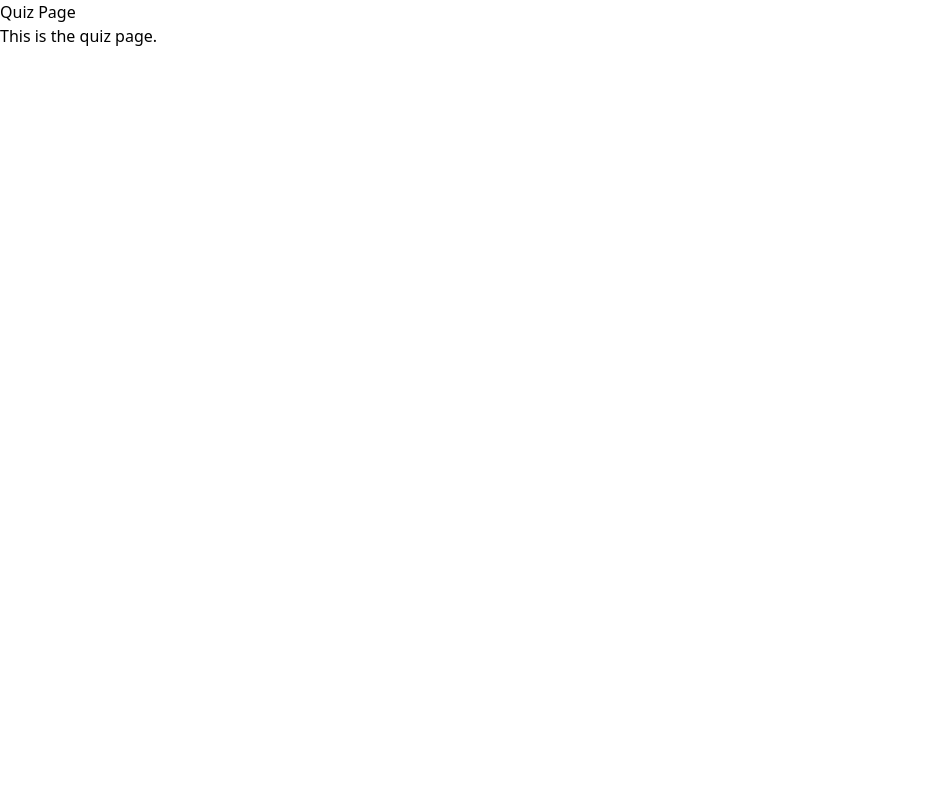
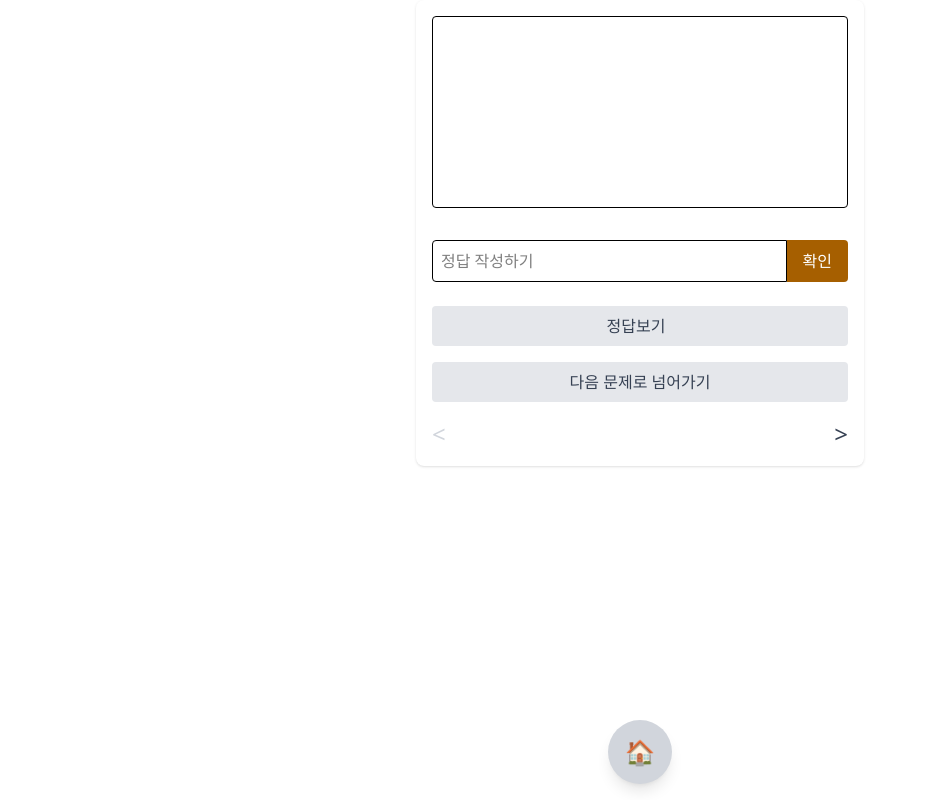
Before and after one commit to kdt-ful-class-three-group/poop, a React (Vite) app in the folder client/: page /Quiz in a window 1280 px wide. Shown: the whole page, without its empty margins (0-926 px from the left). Built offline with nearby package versions, Linux system fonts and the light colour scheme.

Commit message:
Nav 만듦

```diff
--- a/client/src/commonComponents/Menu.jsx
+++ b/client/src/commonComponents/Menu.jsx
@@ -6,23 +6,23 @@ const Menu = () => {
   const navigate = useNavigate();
 
   return (
-    <div className="flex justify-center items-center h-screen">
-      <div className="flex gap-4">
+    <div className="flex justify-center items-start h-screen pt-15">
+      <div className="flex gap-8">
         <button
           onClick={() => navigate("/quiz")}
-          className="px-4 py-2 bg-gray-200 hover:bg-gray-300 rounded-md shadow"
+          className="px-7 py-3 bg-gray-200 hover:bg-gray-300 rounded-md shadow"
         >
           퀴즈
         </button>
         <button
-          onClick={() => navigate("/knowledge")}
-          className="px-4 py-2 bg-gray-200 hover:bg-gray-300 rounded-md shadow"
+          onClick={() => navigate("/knowledgeHorror")}
+          className="px-7 py-3 bg-gray-200 hover:bg-gray-300 rounded-md shadow"
         >
           상식
         </button>
         <button
-          onClick={() => navigate("/horror")}
-          className="px-4 py-2 bg-gray-200 hover:bg-gray-300 rounded-md shadow"
+          onClick={() => navigate("/knowledgeHorror")}
+          className="px-7 py-3 bg-gray-200 hover:bg-gray-300 rounded-md shadow"
         >
           괴담
         </button>
--- a/client/src/commonComponents/Nav.jsx
+++ b/client/src/commonComponents/Nav.jsx
@@ -1,5 +1,99 @@
+import { useState, useEffect } from 'react';
+import { useNavigate } from 'react-router-dom';
+
 function Nav() {
+  const [isMenuOpen, setIsMenuOpen] = useState(false);
+  const [isLoggedIn, setIsLoggedIn] = useState(false);
+  const [animationState, setAnimationState] = useState('closed');
+  const navigate = useNavigate();
 
+  // 메뉴 열기 함수
+  const openMenu = () => {
+    setIsMenuOpen(true);
+    setAnimationState('opening');
+
+    // 애니메이션 완료 후 상태 업데이트
+    setTimeout(() => {
+      setAnimationState('open');
+    }, 300);
+  };
+
+  // 메뉴 닫기 함수 - 즉시 닫히도록 수정
+  const closeMenu = () => {
+    setIsMenuOpen(false);
+    setAnimationState('closed');
+  };
+
+  // 페이지 이동 함수
+  const navigateTo = (path) => {
+    closeMenu();
+    navigate(path);
+  };
+
+  // 로그인 또는 마이페이지 이동
+  const handleLoginClick = () => {
+    if (isLoggedIn) {
+      navigateTo('/mypage');
+    } else {
+      navigateTo('/login');
+    }
+  };
+
+  // 메뉴 아이템 정의 - 퀴즈 항목 제거
+  const menuItems = [
+    { id: 1, name: '유머', position: 'left-8 bottom-2', onClick: () => navigateTo('/Quiz'), icon: "🤣" },
+    { id: 2, name: '커뮤니티', position: 'left-44 bottom-25', onClick: () => navigateTo('/community'), icon: "💬" },
+    { id: 3, name: '메뉴 접기', position: 'right-43 bottom-2', onClick: closeMenu, icon: "🚪" },
+    { id: 4, name: isLoggedIn ? '마이페이지' : '로그인', position: 'right-8 bottom-2', onClick: handleLoginClick, icon: "👤" },
+  ];
+
+  return (
+    <div className="relative">
+      {/* 홈버튼 및 방사형 메뉴 */}
+      <div className="fixed bottom-0 left-0 w-full">
+        {/* 방사형 메뉴 */}
+        {isMenuOpen && (
+          <div
+            className={`absolute bottom-0 left-0 right-0 h-48 bg-gray-200 rounded-t-full
+                      transition-all duration-300 ease-in-out origin-bottom-left
+                      ${animationState === 'opening' ? 'scale-x-100' : ''}
+                      ${animationState === 'open' ? 'scale-x-100' : ''}`}
+            style={{ transformOrigin: 'bottom left' }}
+          >
+            <div className="relative w-full h-full">
+              {menuItems.map((item) => (
+                <div
+                  key={item.id}
+                  className={`absolute ${item.position} flex flex-col items-center cursor-pointer
+                            transition-opacity duration-300
+                            ${animationState === 'open' ? 'opacity-100' : 'opacity-0'}
+                            transition-delay-100`}
+                  onClick={item.onClick}
+                >
+                  <div className="flex items-center justify-center w-12 h-12 bg-gray-400 rounded-full text-white shadow-md">
+                    {item.icon || item.id}
+                  </div>
+                  <div className="mt-1 text-xs font-medium">{item.name}</div>
+                </div>
+              ))}
+            </div>
+          </div>
+        )}
+
+        {/* 홈버튼 */}
+        {!isMenuOpen && (
+          <div className="flex justify-center pb-4 pt-2">
+            <button
+              onClick={openMenu}
+              className="flex items-center justify-center w-16 h-16 bg-gray-300 rounded-full focus:outline-none shadow-lg hover:bg-gray-500 transition-colors"
+            >
+              <span className="text-2xl">🏠</span>
+            </button>
+          </div>
+        )}
+      </div>
+    </div>
+  );
 }
 
 export default Nav;
--- a/client/src/pages/Home.jsx
+++ b/client/src/pages/Home.jsx
@@ -1,15 +1,14 @@
-import Menu from '../commonComponents/menu';
+import Menu from '../commonComponents/Menu.jsx';
 
 
 function Home() {
-  const handleMenuSelect = (menu) => {
-    console.log(`선택된 메뉴: ${menu}`);
-  }
+
     return (
         <div>
-            <Menu onSelect={handleMenuSelect} />
+            <Menu />
             <h1 className="text-cyan-400">Home</h1>
             <p>This is the Home page.</p>
+
         </div>
     );
 }
--- a/client/src/pages/Quiz.jsx
+++ b/client/src/pages/Quiz.jsx
@@ -1,12 +1,166 @@
-import Menu from '../commonComponents/Menu.jsx';
+import { useState, useEffect } from 'react';
 
-function Quiz() {
-    return (
-        <div>
-            <h1>Quiz Page</h1>
-            <p>This is the quiz page.</p>
+const Quiz = () => {
+  const [questions, setQuestions] = useState([]);
+  const [currentIndex, setCurrentIndex] = useState(0);
+  const [userAnswer, setUserAnswer] = useState('');
+  const [feedback, setFeedback] = useState('');
+  const [showAnswer, setShowAnswer] = useState(false);
+  const [loading, setLoading] = useState(true);
+
+  // 문제 데이터 가져오기
+  useEffect(() => {
+    const fetchQuestions = async () => {
+      try {
+        // 실제 환경에서는 API 호출로 대체
+        // const response = await fetch('/database/seed.js');
+        // const data = await response.json();
+
+        const shuffled = [...data].sort(() => Math.random() - 0.5); // 문제 섞기
+        setQuestions(shuffled);
+        setLoading(false);
+        } catch (error) {
+        console.error('문제를 불러오는 데 실패했습니다.', error);
+        setLoading(false);
+        }
+    };
+
+    fetchQuestions();
+  }, []);
+
+  // 정답 확인
+  const checkAnswer = () => {
+    if (!userAnswer.trim()) return;
+
+    const currentQuestion = questions[currentIndex];
+    if (userAnswer.toLowerCase() === currentQuestion.answer.toLowerCase()) {
+      setFeedback('정답입니다!');
+    } else {
+      setFeedback('다시 입력해주세요!');
+    }
+  };
+
+  // 다음 문제로 이동
+  const goToNextQuestion = () => {
+    if (currentIndex < questions.length - 1) {
+      setCurrentIndex(currentIndex + 1);
+      resetQuestionState();
+    }
+  };
+
+  // 이전 문제로 이동
+  const goToPrevQuestion = () => {
+    if (currentIndex > 0) {
+      setCurrentIndex(currentIndex - 1);
+      resetQuestionState();
+    }
+  };
+
+  // 문제 상태 초기화
+  const resetQuestionState = () => {
+    setUserAnswer('');
+    setFeedback('');
+    setShowAnswer(false);
+  };
+
+  // 특수문자 입력 방지
+  const handleInputChange = (e) => {
+    const inputValue = e.target.value;
+    // 특수문자 제거 (한글, 영문, 숫자만 허용)
+    const filteredValue = inputValue.replace(/[^\w\sㄱ-ㅎㅏ-ㅣ가-힣]/g, '');
+    setUserAnswer(filteredValue);
+  };
+
+  // 정답 토글
+  const toggleShowAnswer = () => {
+    setShowAnswer(!showAnswer);
+  };
+
+  if (loading) {
+    return <div className="flex items-center justify-center h-screen">로딩 중...</div>;
+  }
+
+  return (
+    <div className="max-w-md mx-auto p-4 bg-white rounded-lg shadow " >
+
+
+      {/* 문제 영역 */}
+      <div className="min-h-48 mb-8 border rounded flex items-center justify-center ">
+        {questions.length > 0 && (
+          <div className="text-center p-4">
+            <p className="mt-2">{questions[currentIndex].question}</p>
+          </div>
+        )}
+      </div>
+
+      {/* 정답 입력 영역 */}
+      <div className="mb-6">
+        <div className="flex">
+          <input
+            type="text"
+            value={userAnswer}
+            onChange={handleInputChange}
+            className="flex-grow p-2 border rounded-l"
+            placeholder="정답 작성하기"
+          />
+          <button
+            onClick={checkAnswer}
+            className="text-white px-4 py-2 rounded-r bg-yellow-700"
+          >
+            확인
+          </button>
         </div>
-    );
-}
+        {feedback && (
+          <p className={`mt-2 text-sm ${feedback === '정답입니다!' ? 'text-green-500' : 'text-red-500'}`}>
+            {feedback}
+          </p>
+        )}
+      </div>
+
+      {/* 정답 보기 버튼 */}
+      <div className="relative mb-4">
+        <button
+          onClick={toggleShowAnswer}
+          className="w-full bg-gray-200 text-gray-700 p-2 rounded flex items-center justify-center"
+        >
+          <span className="mr-2">정답보기</span>
+          {showAnswer && (
+            <span className="inline-block ml-2">
+              {questions[currentIndex]?.answer}
+            </span>
+          )}
+        </button>
+
+      </div>
+
+      {/* 다음 문제 버튼 */}
+      <button
+        onClick={goToNextQuestion}
+        className="w-full bg-gray-200 text-gray-700 p-2 rounded mb-4"
+      >
+        다음 문제로 넘어가기
+      </button>
+
+      {/* 화살표 네비게이션 */}
+      <div className="flex justify-between">
+        <button
+          onClick={goToPrevQuestion}
+          disabled={currentIndex === 0}
+          className={`text-2xl ${currentIndex === 0 ? 'text-gray-300' : 'text-gray-700'}`}
+        >
+          &lt;
+        </button>
+
+        <button
+          onClick={goToNextQuestion}
+          disabled={currentIndex === questions.length - 1}
+          className={`text-2xl ${currentIndex === questions.length - 1 ? 'text-gray-300' : 'text-gray-700'}`}
+        >
+          &gt;
+        </button>
+      </div>
+    </div>
+  );
+};
 
 export default Quiz;
```
Also changed, not shown: 1 other file (tests, documents, lock files or other folders).
